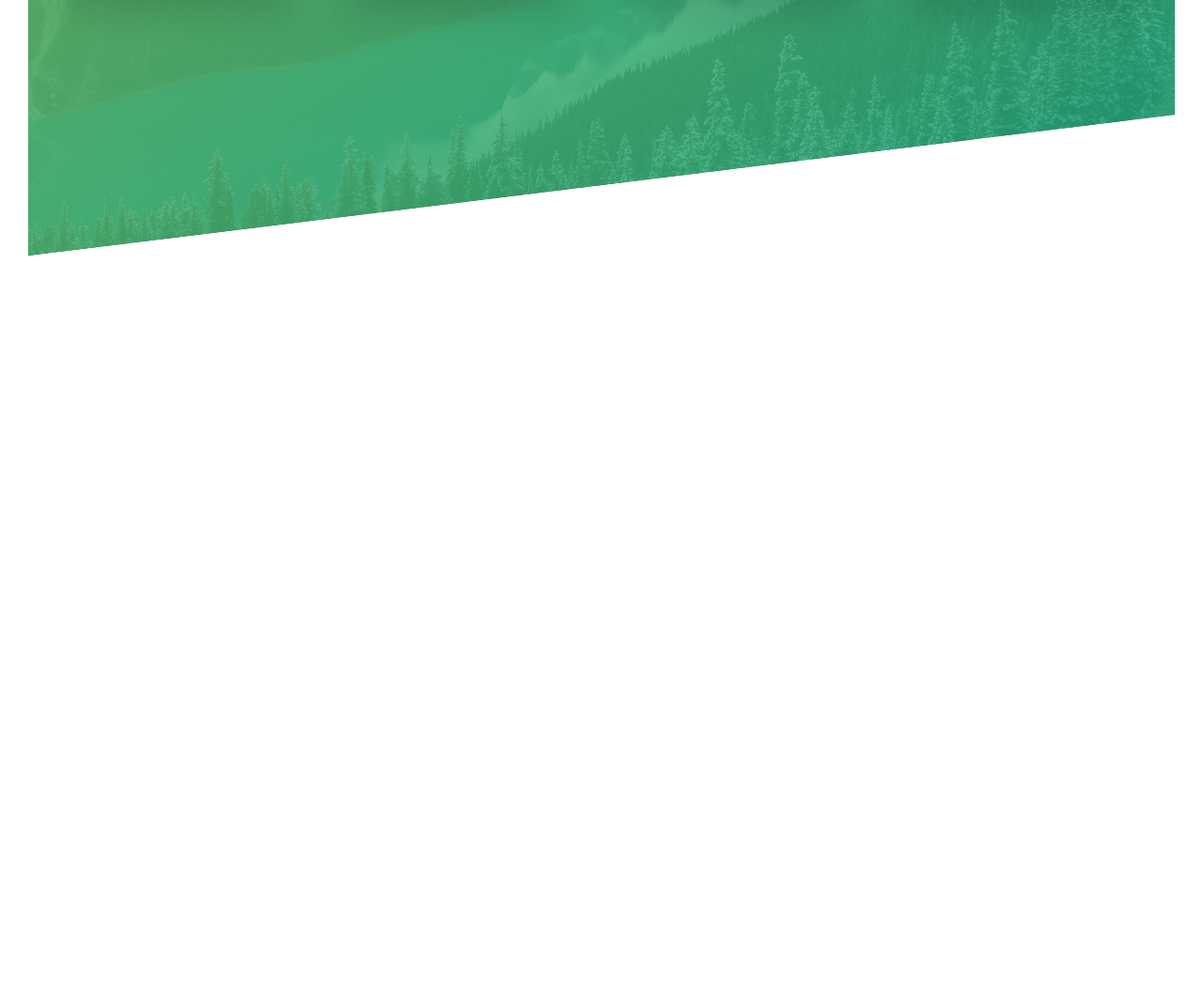
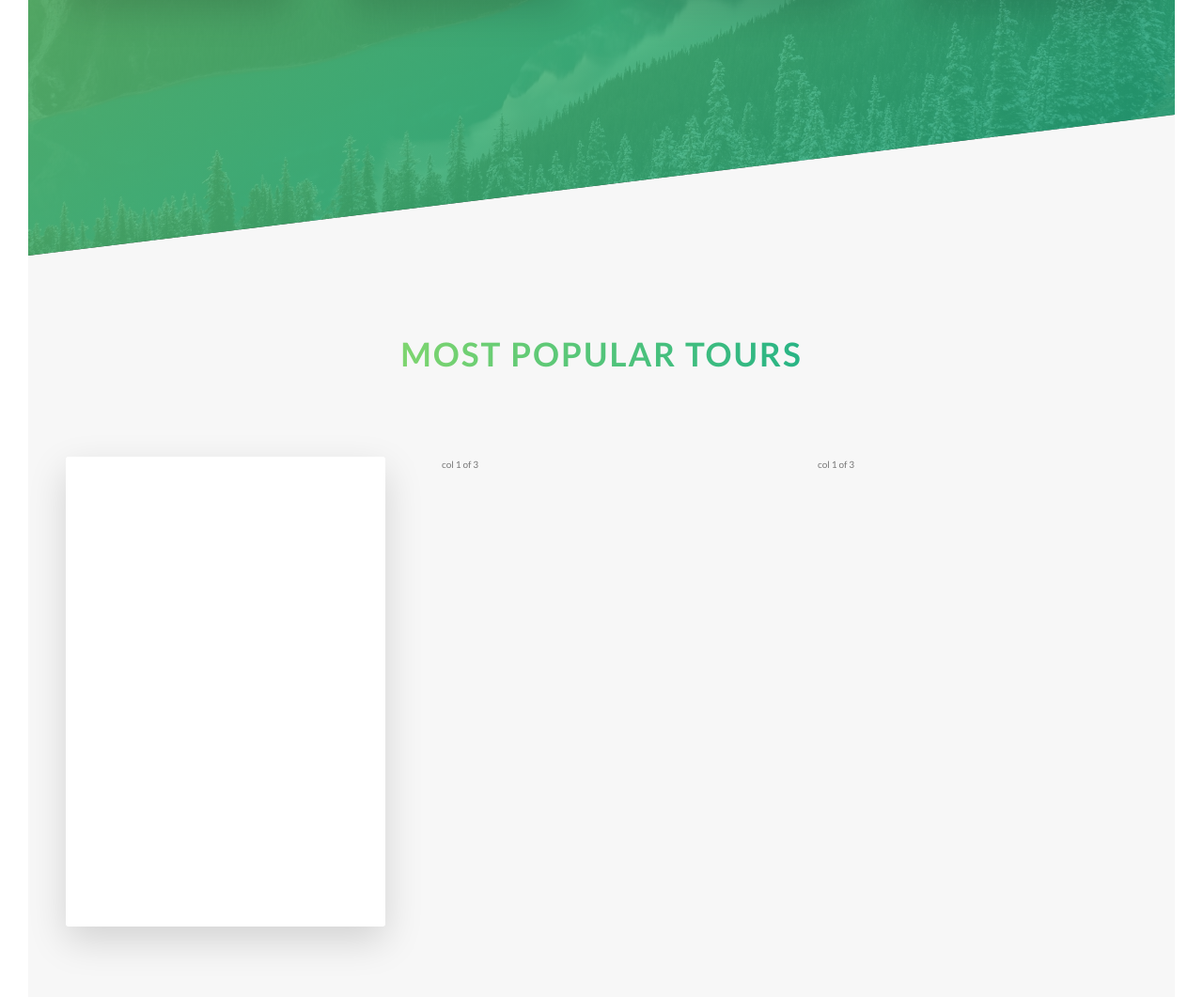
Before and after one commit to dmartin5150/advancedCSS, a website: page Natours/index.html in a window 1280 px wide. Shown: the part 2009-3070 px from the top of the page at 94% size. Before the commit the page ends 2281 px from the top, so only its background shows below. Drawn offline with Linux system fonts and the light colour scheme.

Commit message:
started tours section

```diff
--- a/Natours/index.html
+++ b/Natours/index.html
@@ -138,6 +138,29 @@
           </div>
         </div>
       </section>
+
+      <section class="section-tours">
+        <div class="u-center-text">
+          <h2 class="heading-secondary u-margin-bottom-big">
+            Most popular tours
+          </h2>
+        </div>
+
+        <div class="row">
+          <div class="col-1-of-3">
+            <div class="card">
+                <div class="card__side card__side--front">
+                    FRONT
+                </div>
+                <div class="card__side card__side--back card__side--back--1">
+                    BACK
+                </div>
+            </div>
+          </div>
+          <div class="col-1-of-3">col 1 of 3</div>
+          <div class="col-1-of-3">col 1 of 3</div>
+        </div>
+      </section>
     </main>
 
     <!-- <section class="grid-test">
--- a/Natours/sass/abstracts/_variables.scss
+++ b/Natours/sass/abstracts/_variables.scss
@@ -2,6 +2,12 @@
 $color-primary: #55c57a;
 $color-primary-light: #7ed56f;
 $color-primary-dark: #28b485;
+
+$color-secondary-light: #ffb900;
+$color-secondary-dark: #ff7730;
+
+$color-tertiary-light: #2998ff;
+$color-tertiary-dark: #5643fa;
 
 $color-grey-light-1: #f7f7f7;
 
--- /dev/null
+++ b/Natours/sass/components/_card.scss
@@ -0,0 +1,46 @@
+.card {
+  perspective: 150rem;
+  -moz-perspective: 150rem;
+  position:relative;
+  height: 50rem;
+
+  &__side {
+    color:#fff;
+    font-size: 2rem;
+    height: 50rem;
+    transition: all .8s ease;
+    position:absolute;
+    top:0;
+    left:0;
+    width:100%;
+    backface-visibility: hidden;
+    border-radius:3px;
+    box-shadow: 0 1.5rem 4rem rgba($color-black,0.15);
+
+    &--front {
+        background-color: $color-white;
+    }
+
+    &--back {
+        transform: rotateY(180deg);
+
+        &--1 {
+            background-image: linear-gradient(to right bottom, $color-secondary-light, $color-secondary-dark);
+
+
+        }
+
+    }
+
+
+  }
+
+  &:hover &__side--front {
+    transform: rotateY(-180deg);
+  }
+
+  &:hover &__side--back {
+    transform: rotateY(0deg);
+  }
+
+}
--- a/Natours/sass/components/_feature-box.scss
+++ b/Natours/sass/components/_feature-box.scss
@@ -22,8 +22,5 @@
         transform:translateY(-1.5rem) scale(1.03);
     }
 
-    &__text {
-
-    }
 
 }
--- a/Natours/sass/main.scss
+++ b/Natours/sass/main.scss
@@ -8,6 +8,7 @@
 @import "base/utilities";
 
 @import "components/button";
+@import "components/card";
 @import "components/composition";
 @import "components/feature-box";
 
--- a/Natours/sass/pages/_home.scss
+++ b/Natours/sass/pages/_home.scss
@@ -20,6 +20,10 @@
     & >* {
         transform: skewY(7deg);
     }
+}
 
-
+.section-tours {
+    background-color: $color-grey-light-1;
+    padding: 25rem 0 50rem 0;
+    margin-top: -10rem;
 }
```
Also changed, not shown: Natours/css/style.css.
